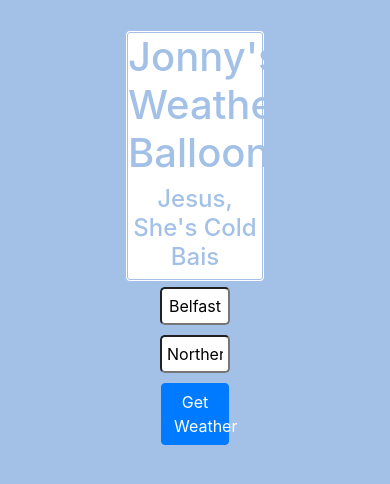
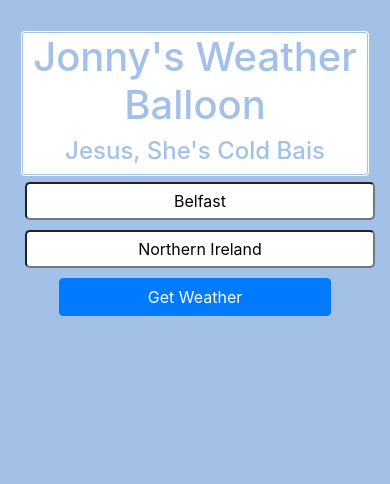
Before and after one commit to Kuja93/react_tutorial_weather_balloon, a React (Create React App) app: page / in a window 390 px wide. Shown: the top 484 px of the page. Built offline with nearby package versions, Linux system fonts and the light colour scheme.

Commit message:
.added more responsive

```diff
--- a/src/responsive.css
+++ b/src/responsive.css
@@ -2,4 +2,16 @@
     .balloon_gif {
         display: none;
     }
+
+    .weather_input {
+        width: 100%;
+    }
+
+    .title_container {
+        width: 100%;
+    }
+
+    .weather_button {
+        width: 80%;
+    }
 }
```
